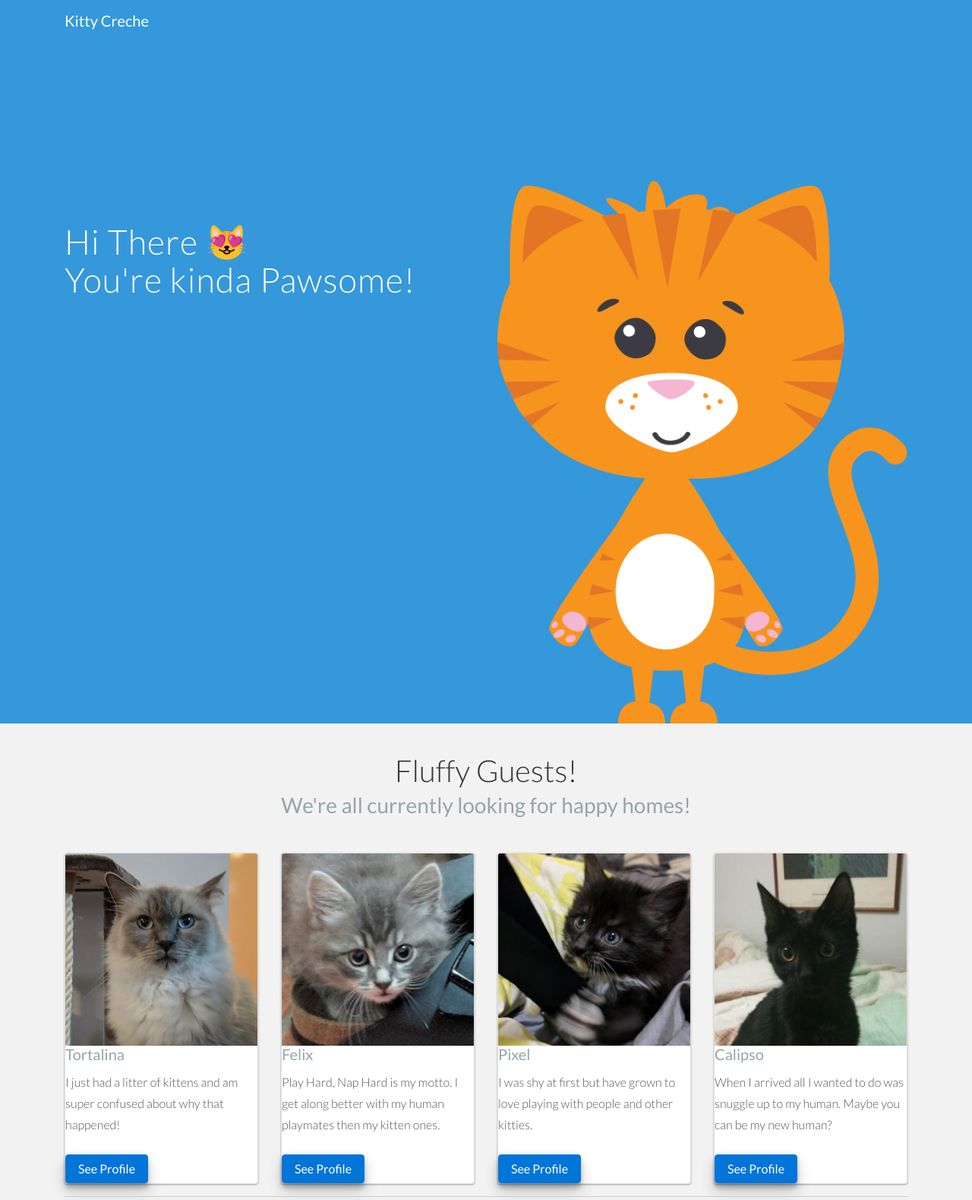
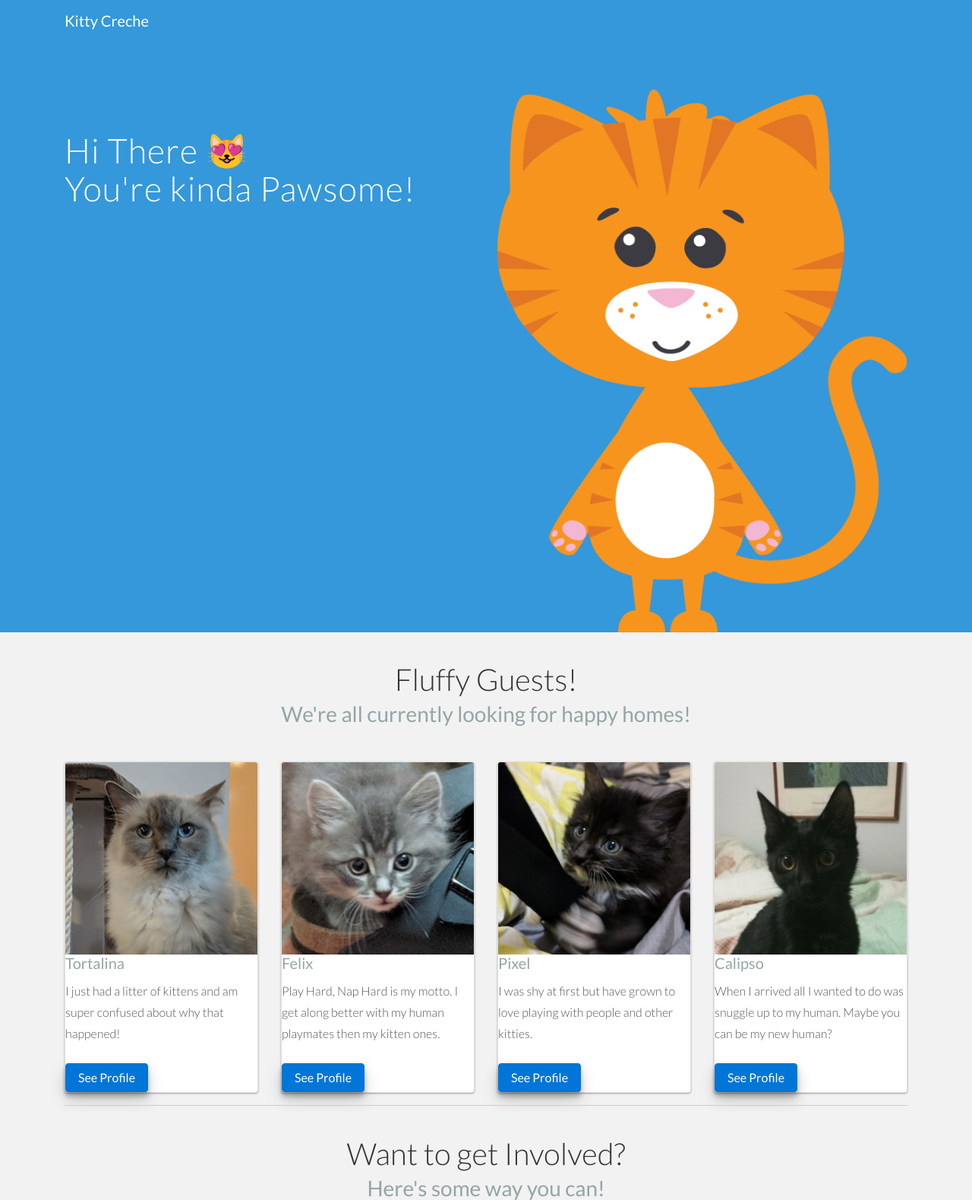
Before and after one commit to t04glovern/kitty-directory, a Flask app: page / in a window 1280 px wide. Shown: the top 1579 px of the page at 76% size. Run offline with Flask 2, Linux system fonts and the light colour scheme; some libraries are stand-ins or nearby versions.

Commit message:
added location .virtualenv and reduced the virtual header size

```diff
--- a/static/assets/css/main.css
+++ b/static/assets/css/main.css
@@ -141,7 +141,7 @@ i {
     /* background: url(../img/bg01.jpg) no-repeat center top; */
     background-color: #3498db;
     margin-top: -20px;
-    padding-top: 200px;
+    padding-top: 80px;
     background-attachment: fixed;
     background-position: center center;
     min-height: 450px;
```
Also changed, not shown: 1 other file.
